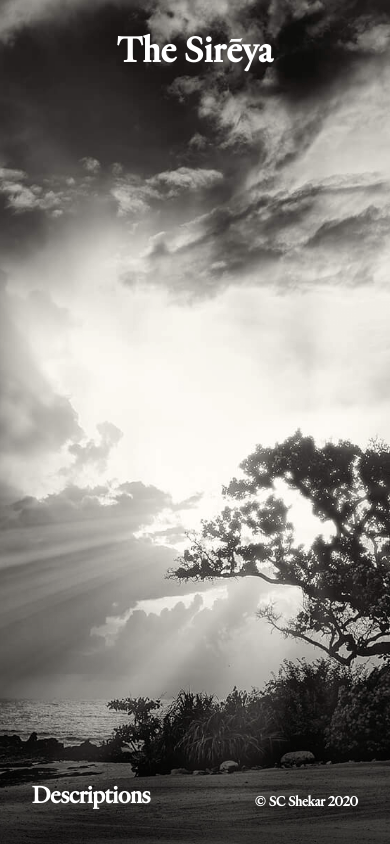
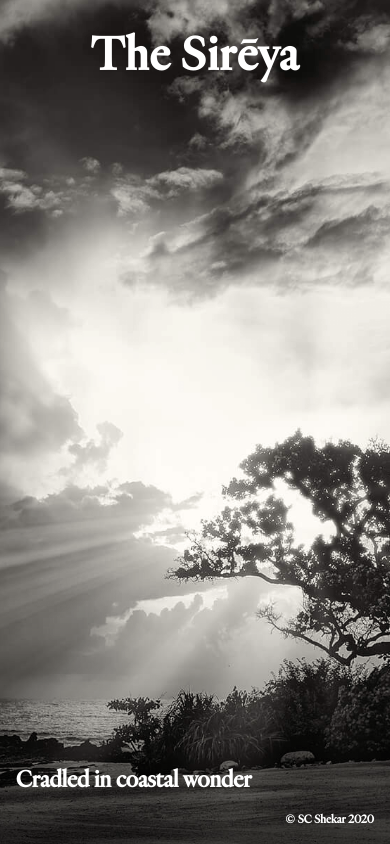
Before and after one commit to gaincue/sireya_next, a Next.js app: page / in a window 390 px wide. Built offline with nearby package versions, Linux system fonts and the light colour scheme.

Commit message:
feat: add headlines & cta

```diff
--- a/src/app/globals.css
+++ b/src/app/globals.css
@@ -3,6 +3,8 @@
 :root {
   --background: #ffffff;
   --foreground: #171717;
+  --font-sans: "HeldaneDisplay", serif;
+  --font-mono: monospace;
 }
 
 @theme inline {
@@ -22,18 +24,65 @@
 body {
   background: var(--background);
   color: var(--foreground);
-  font-family: Arial, Helvetica, sans-serif;
+  font-family: var(--font-sans);
 }
 
 /* HeldaneDisplay font-face (update src to your actual font file) */
 @font-face {
-  font-family: 'HeldaneDisplay';
-  src: url('/fonts/HeldaneDisplay/HeldaneDisplay-Regular.woff2') format('woff2');
+  font-family: "HeldaneDisplay";
+  src: url("/fonts/HeldaneDisplay/HeldaneDisplay-Regular.woff2") format("woff2");
   font-weight: normal;
   font-style: normal;
   font-display: swap;
 }
 
 .font-heldane {
-  font-family: 'HeldaneDisplay', serif;
+  font-family: "HeldaneDisplay", serif;
 }
+
+.frosted {
+  --thickness: 4px;
+  position: fixed;
+  inset: 0;
+  /*
+    Very opaque, for unsupported browsers.
+    Overwritten in the feature queries below.
+  */
+  background: hsl(0deg 0% 100% / 0.95);
+}
+
+/*
+  This code gets applied for folks using
+  browsers that support backdrop-filter.
+*/
+@supports (backdrop-filter: blur(16px)) or (-webkit-backdrop-filter: blur(16px)) {
+  .frosted {
+    background: hsl(0deg 0% 100% / 0.5);
+  }
+
+  .backdrop {
+    position: absolute;
+    inset: 0;
+    /*
+        These prefixed properties are usually
+        added automatically by tooling:
+      */
+    -webkit-backdrop-filter: blur(16px);
+    backdrop-filter: blur(16px);
+    pointer-events: none;
+  }
+}
+
+/*
+  This code gets applied for folks using
+  browsers that support mask-image. This
+  adds the "consider near elements"
+  optimization discussed in this article.
+*/
+@supports (mask-image: none) or (-webkit-mask-image: none) {
+  .backdrop {
+    height: 200%;
+    -webkit-mask-image: linear-gradient(to bottom, black 0% 50%, transparent 50% 100%);
+    mask-image: linear-gradient(to bottom, black 0% 50%, transparent 50% 100%);
+  }
+}
--- a/src/app/layout.tsx
+++ b/src/app/layout.tsx
@@ -1,16 +1,5 @@
 import type { Metadata } from "next"
-import { Geist, Geist_Mono } from "next/font/google"
 import "./globals.css"
-
-const geistSans = Geist({
-  variable: "--font-geist-sans",
-  subsets: ["latin"],
-})
-
-const geistMono = Geist_Mono({
-  variable: "--font-geist-mono",
-  subsets: ["latin"],
-})
 
 export const metadata: Metadata = {
   title: "The Sirēya | Desaru Coast Luxury Resort",
@@ -74,7 +63,7 @@ export default function RootLayout({
 }>) {
   return (
     <html lang="en">
-      <body className={`${geistSans.variable} ${geistMono.variable} antialiased`}>{children}</body>
+      <body className="font-heldane antialiased">{children}</body>
     </html>
   )
 }
--- a/src/app/page.tsx
+++ b/src/app/page.tsx
@@ -4,8 +4,27 @@ import Image from "next/image"
 import { useState, useEffect } from "react"
 import React from "react"
 
-const images = ["/1_desktop.png", "/2_desktop.png", "/3_desktop.png", "/4_desktop.png"]
-const imagesMobile = ["/1_mobile.png", "/2_mobile.png", "/3_mobile.png", "/4_mobile.png"]
+const images = [
+  "/1_desktop.png",
+  "/2_desktop.png",
+  "/3_desktop.png",
+  "/4_desktop.png",
+  "/4_desktop.png",
+]
+const imagesMobile = [
+  "/1_mobile.png",
+  "/2_mobile.png",
+  "/3_mobile.png",
+  "/4_mobile.png",
+  "/4_mobile.png",
+]
+const headlines = [
+  "Cradled in coastal wonder",
+  "Composed with graceful precision",
+  "Rooted in place and purpose",
+  "A sanctuary blossoms anew",
+  "A new chapter begins",
+]
 
 // Responsive hook to detect mobile screen
 function useIsMobile(breakpoint = 768) {
@@ -31,23 +50,26 @@ export default function Home() {
 
   const intervalRef = React.useRef<NodeJS.Timeout | null>(null)
 
+  // Dynamic interval based on current frame
   useEffect(() => {
-    function startInterval() {
-      intervalRef.current = setInterval(() => {
-        setCurrent((prev) => (prev + 1) % imagesToShow.length)
-      }, 8000)
-    }
-    startInterval()
+    if (intervalRef.current) clearInterval(intervalRef.current)
+    const isLast = current === imagesToShow.length - 1
+    const duration = isLast ? 30000 : 8000
+    intervalRef.current = setInterval(() => {
+      setCurrent((prev) => (prev + 1) % imagesToShow.length)
+    }, duration)
     return () => {
       if (intervalRef.current) clearInterval(intervalRef.current)
     }
-  }, [imagesToShow.length])
+  }, [current, imagesToShow.length])
 
   function resetInterval() {
     if (intervalRef.current) clearInterval(intervalRef.current)
+    const isLast = current === imagesToShow.length - 1
+    const duration = isLast ? 30000 : 8000
     intervalRef.current = setInterval(() => {
       setCurrent((prev) => (prev + 1) % imagesToShow.length)
-    }, 8000)
+    }, duration)
   }
 
   function onPointerDown(e: React.PointerEvent<HTMLDivElement> | React.TouchEvent<HTMLDivElement>) {
@@ -99,7 +121,7 @@ export default function Home() {
       {/* Carousel Images */}
       {imagesToShow.map((src, idx) => (
         <Image
-          key={src}
+          key={`${src}-${idx}`}
           src={src}
           alt={`Carousel image ${idx + 1}`}
           fill
@@ -112,23 +134,18 @@ export default function Home() {
         />
       ))}
 
-      {/* Top Center Logo */}
-      <div className="absolute top-8 left-1/2 -translate-x-1/2 z-20 select-none">
-        <h1 className="text-white text-4xl font-bold font-heldane tracking-wide drop-shadow-lg">
-          The Sirēya
-        </h1>
-      </div>
-
-      {/* Bottom Left Headline */}
-      <div className="absolute bottom-8 left-8 z-20 select-none">
-        <h4 className="text-white text-2xl sm:text-4xl font-semibold font-heldane drop-shadow-xl">
-          Descriptions
-        </h4>
-      </div>
+      {/* Bottom Left Headline or BookNow Text */}
+      {current < 4 && (
+        <div className="absolute bottom-12 left-4 sm:left-12 z-20 select-none max-w-xl">
+          <h4 className="text-white text-2xl sm:text-4xl font-semibold font-heldane drop-shadow-xl">
+            {headlines[current]}
+          </h4>
+        </div>
+      )}
 
       {/* Bottom Right Copyright */}
-      <div className="absolute bottom-8 right-8 z-20 select-none">
-        <h4 className="text-white text-sm sm:text-xl font-semibold font-heldane drop-shadow-xl">
+      <div className="absolute bottom-4 right-4 sm:bottom-8 sm:right-8 z-20 select-none">
+        <h4 className="text-white text-xs sm:text-xl font-semibold font-heldane drop-shadow-xl">
           &copy; SC Shekar 2020
         </h4>
       </div>
@@ -142,6 +159,45 @@ export default function Home() {
             "linear-gradient(to top, rgba(0,0,0,0.5) 0%, rgba(0,0,0,0.3) 40%, rgba(0,0,0,0) 100%)",
         }}
       />
+
+      {current === 4 && (
+        <div className="fixed inset-0 z-20 ">
+          <div className="frosted">
+            <div className="backdrop" />
+          </div>
+          <div className="absolute sm:left-1/2 sm:top-1/2 sm:-translate-x-1/2 sm:-translate-y-1/2 p-4 mt-24 sm:mt-0 sm:p-0 space-y-2">
+            <h4 className="text-2xl sm:text-5xl">A timeless legacy welcomes a new beginning</h4>
+            <p className="mt-2 sm:mt-12 text-md sm:text-2xl">
+              The iconic beachfront hideaway — once home to One&Only — enters a new chapter.
+            </p>
+            <p className="text-md sm:text-2xl">
+              Soon to be reimagined as a contemporary luxury wellness resort, this award-winning
+              destination will pair world-class hospitality and the unmistakable touch of legendary
+              architect Kerry Hill with a fresh perspective under a globally-renowned name.
+            </p>
+            <p className="text-md sm:text-2xl">
+              As the transformation unfolds, the resort remains open and ready to welcome guests.
+              From beachside lounging and enriching activities for little ones to curated dining and
+              indulgent spa treatments, signature experiences continue, uninterrupted.
+            </p>
+            <p className="text-md sm:text-2xl">
+              Reservation enquiries can be made by calling +607 878 3400 or via WhatsApp at +6019
+              770 1359.
+            </p>
+          </div>
+        </div>
+      )}
+
+      {/* Top Center Logo */}
+      <div className="absolute top-8 left-0 right-0 text-center z-30 select-none">
+        <h1
+          className={`${
+            current === 4 ? "text-black/80" : "text-white"
+          } text-5xl font-bold font-heldane tracking-wide drop-shadow-lg transition-colors duration-10()0`}
+        >
+          The Sirēya
+        </h1>
+      </div>
     </div>
   )
 }
```
